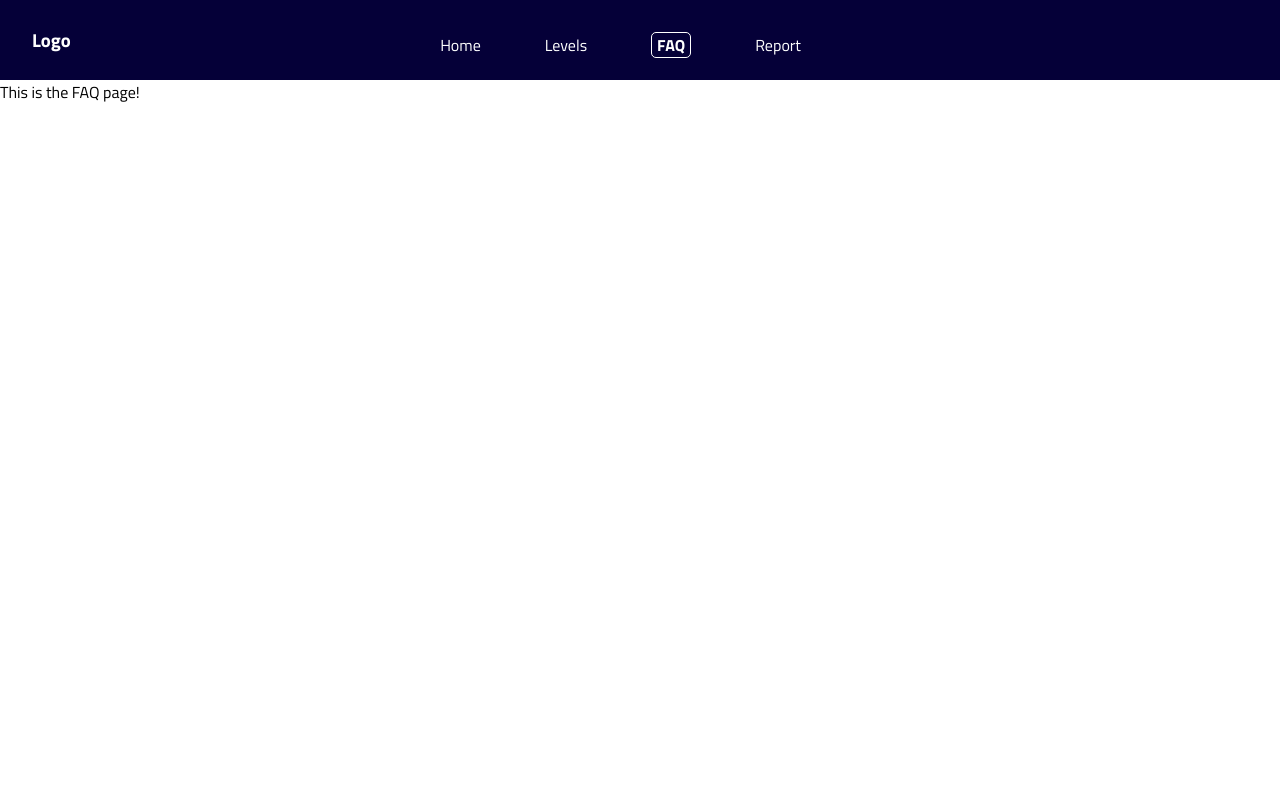
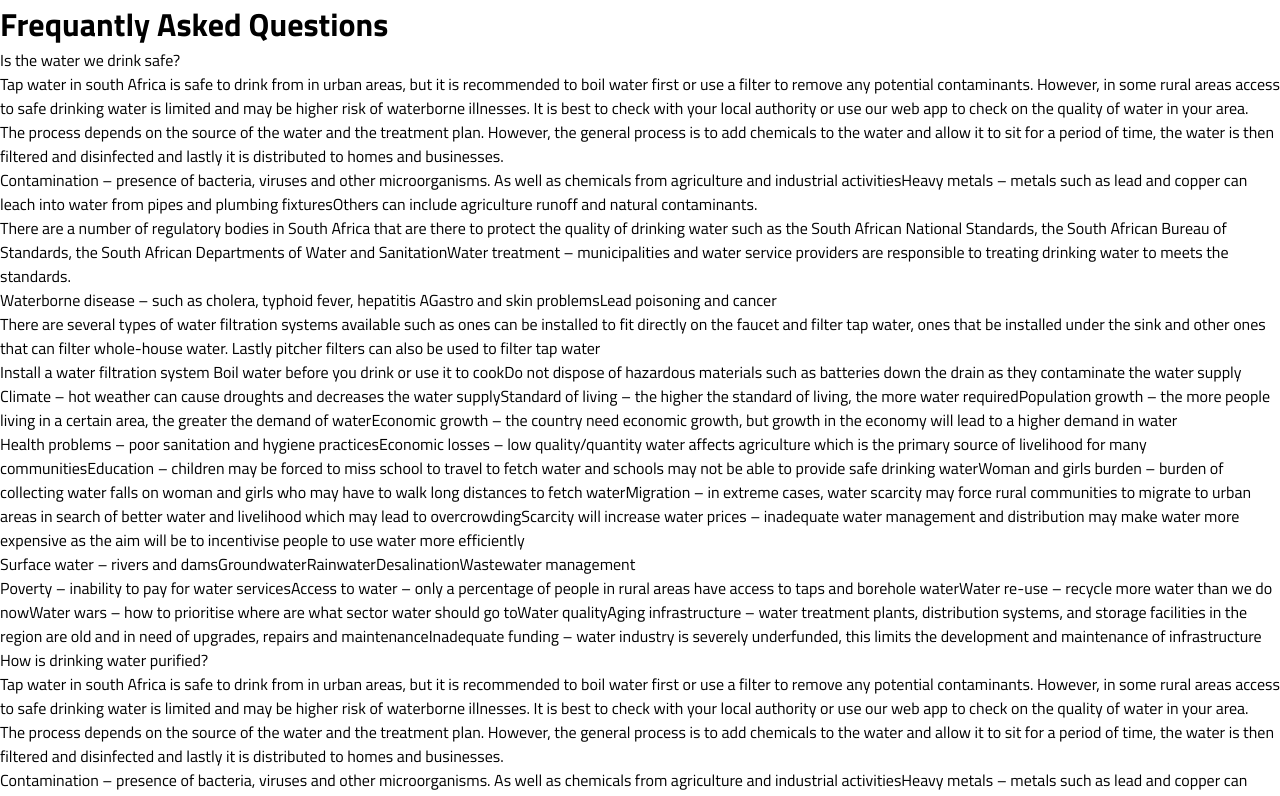
Before and after one commit to raramai-coder/watersaver, a React (Create React App) app: page /faq in a window 1280 px wide. Shown: the top 796 px of the page. Built offline with nearby package versions, Linux system fonts and the light colour scheme.

Commit message:
FAQ - nav bar not rendering because of rendering error

```diff
--- a/public/index.html
+++ b/public/index.html
@@ -28,6 +28,7 @@
   </head>
   <body>
     <noscript>You need to enable JavaScript to run this app.</noscript>
+    <div id="main"></div>
     <div id="root"></div>
     <!--
       This HTML file is a template.
--- a/src/Components/FAQ.js
+++ b/src/Components/FAQ.js
@@ -1,9 +1,53 @@
 import { useRef } from "react";
 import React from "react";
+import {createRoot} from 'react-dom/client';
 import "../Styles/main.css";
 
 function FAQ() {
-	return <div>This is the FAQ page!</div>;
+
+	let content = [];
+	// const ReactRoot = ReactDOM.createRoot(document.getElementById('main'));
+
+	const heading = <h1>Frequantly Asked Questions</h1>
+
+	content.push(heading);
+
+
+	let questions = ["Is the water we drink safe?", "How is drinking water purified?", "What dangers can there be in drinking water?", "How is drinking water quality protected?", "What type of health issues can be related to water quality?", "Can I filter water at my home?", "How can I improve water quality in my home?", "What influences future water requirements?", "What are the main problems with water scarcity in rural communities?", "What are the main water sources in South Africa?", "What are the challenges facing the South African water sector?"];
+let answer = [["Tap water in south Africa is safe to drink from in urban areas, but it is recommended to boil water first or use a filter to remove any potential contaminants. However, in some rural areas access to safe drinking water is limited and may be higher risk of waterborne illnesses. It is best to check with your local authority or use our web app to check on the quality of water in your area."],
+["The process depends on the source of the water and the treatment plan. However, the general process is to add chemicals to the water and allow it to sit for a period of time, the water is then filtered and disinfected and lastly it is distributed to homes and businesses."],
+["Contamination – presence of bacteria, viruses and other microorganisms. As well as chemicals from agriculture and industrial activities", "Heavy metals – metals such as lead and copper can leach into water from pipes and plumbing fixtures", "Others can include agriculture runoff and natural contaminants.",""],
+["There are a number of regulatory bodies in South Africa that are there to protect the quality of drinking water such as the South African National Standards, the South African Bureau of Standards, the South African Departments of Water and Sanitation", "Water treatment – municipalities and water service providers are responsible to treating drinking water to meets the standards."],
+["Waterborne disease – such as cholera, typhoid fever, hepatitis A", "Gastro and skin problems", "Lead poisoning and cancer"],
+["There are several types of water filtration systems available such as ones can be installed to fit directly on the faucet and filter tap water, ones that be installed under the sink and other ones that can filter whole-house water. Lastly pitcher filters can also be used to filter tap water"],
+["Install a water filtration system ", "Boil water before you drink or use it to cook", "Do not dispose of hazardous materials such as batteries down the drain as they contaminate the water supply"],
+["Climate – hot weather can cause droughts and decreases the water supply", "Standard of living – the higher the standard of living, the more water required", "Population growth – the more people living in a certain area, the greater the demand of water", "Economic growth – the country need economic growth, but growth in the economy will lead to a higher demand in water"],
+["Health problems – poor sanitation and hygiene practices", "Economic losses – low quality/quantity water affects agriculture which is the primary source of livelihood for many communities", "Education – children may be forced to miss school to travel to fetch water and schools may not be able to provide safe drinking water", "Woman and girls burden – burden of collecting water falls on woman and girls who may have to walk long distances to fetch water", "Migration – in extreme cases, water scarcity may force rural communities to migrate to urban areas in search of better water and livelihood which may lead to overcrowding", "Scarcity will increase water prices – inadequate water management and distribution may make water more expensive as the aim will be to incentivise people to use water more efficiently"],
+["Surface water – rivers and dams", "Groundwater", "Rainwater", "Desalination", "Wastewater management"],
+["Poverty – inability to pay for water services", "Access to water – only a percentage of people in rural areas have access to taps and borehole water", "Water re-use – recycle more water than we do now", "Water wars – how to prioritise where are what sector water should go to", "Water quality", "Aging infrastructure – water treatment plants, distribution systems, and storage facilities in the region are old and in need of upgrades, repairs and maintenance", "Inadequate funding – water industry is severely underfunded, this limits the development and maintenance of infrastructure"]];
+let endP = ["Department of water and sanitation Department of water and sanitation","Contact number:    +27 12 808 9500"];
+
+	for(let q=0; q<questions.length; q++)
+	{
+		let pQ = React.createElement("p", {className: 'pQ'}, questions[q]);
+		content.push(pQ);
+		for(let a=0; a<answer.length; a++)
+		{
+			let pA = React.createElement("p", {className: 'pA'}, answer[a]);
+			content.push(pA);
+		}
+	}
+
+	for(let i=0; i<2; i++)
+	{
+		let genP = React.createElement("p", {className: 'genQ'}, endP[i]);
+		content.push(genP);
+	}
+
+	const rootContainer = document.getElementById('main');
+	const root = createRoot(rootContainer);
+	root.render(content);
+
 }
 
 export default FAQ;
```
